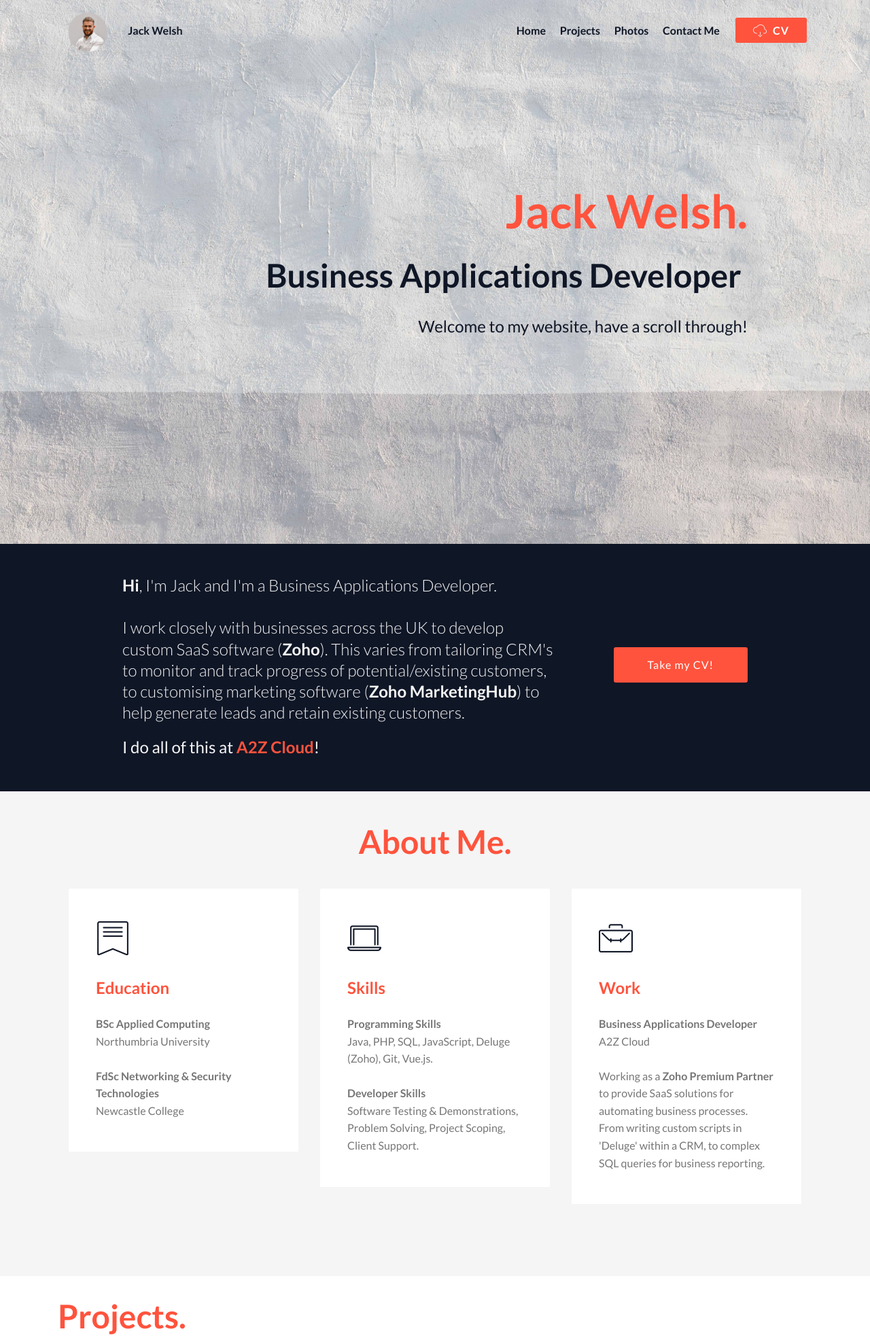
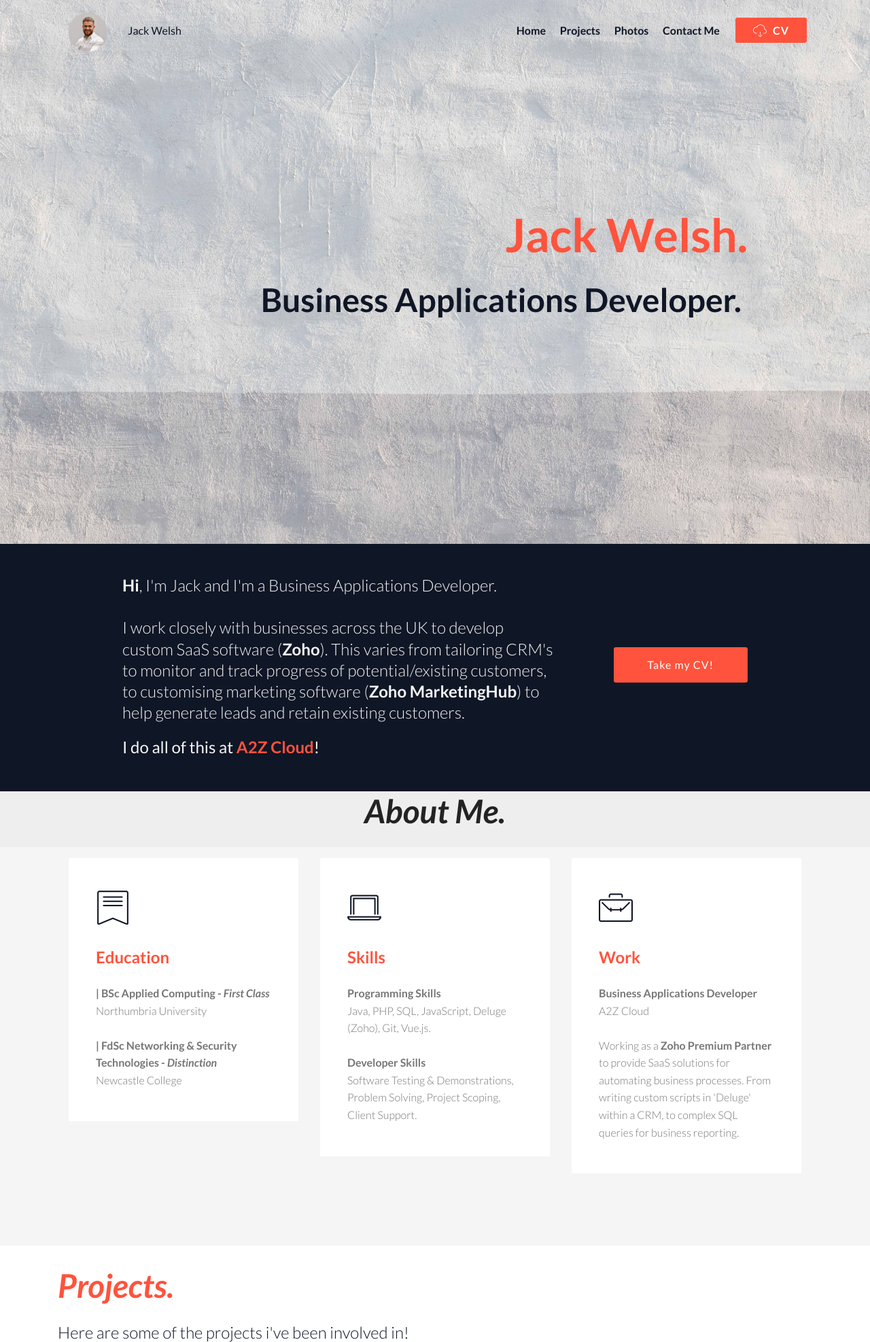
Before and after one commit to JackWelsh15/Personal-Website, a plain HTML site: page home.html in a window 1280 px wide. Shown: the top 1974 px of the page at 68% size. Drawn offline with Linux system fonts and the light colour scheme; files whose address does not match are found by name.

Commit message:
Add files via upload

```diff
--- a/home.html
+++ b/home.html
@@ -65,8 +65,8 @@
                         <img src="assets/images/untitled-1-122x94.png" alt="Mobirise" title="" style="height: 4.6rem;">
                     </a>
                 </span>
-                <span class="navbar-caption-wrap"><a class="navbar-caption text-primary display-4" href="index.html">
-                        Jack Welsh</a></span>
+                <span class="navbar-caption-wrap"><a class="navbar-caption text-primary display-4" href="index.html"><span style="font-weight: normal;">
+                        Jack Welsh</span></a></span>
             </div>
         </div>
         <div class="collapse navbar-collapse" id="navbarSupportedContent">
@@ -85,7 +85,7 @@
     </nav>
 </section>
 
-<section class="engine"><a href="https://mobirise.info/l">free web templates</a></section><section class="header1 cid-rjyOM8494d mbr-fullscreen mbr-parallax-background" id="header1-0">
+<section class="engine"><a href="https://mobirise.info/b">how to create your own website</a></section><section class="header1 cid-rjyOM8494d mbr-fullscreen mbr-parallax-background" id="header1-0">
 
 
 
@@ -96,8 +96,8 @@
         <div class="row justify-content-md-center">
             <div class="mbr-white col-md-10">
                 <h1 class="mbr-section-title align-center mbr-bold pb-3 mbr-fonts-style display-1">Jack Welsh.</h1>
-                <h3 class="mbr-section-subtitle align-center mbr-light pb-3 mbr-fonts-style display-2"><strong>Business Applications Developer&nbsp;</strong></h3>
-                <p class="mbr-text align-center pb-3 mbr-fonts-style display-5">Welcome to my website, have a scroll through!</p>
+                <h3 class="mbr-section-subtitle align-center mbr-light pb-3 mbr-fonts-style display-2"><strong>Business Applications Developer.&nbsp;</strong></h3>
+
 
             </div>
         </div>
@@ -123,7 +123,7 @@
     </div>
 </section>
 
-<section class="header1 cid-rC92BaFrtF" id="header16-1d">
+<section class="header1 cid-rCapFdG2cz" id="header16-x">
 
 
 
@@ -132,8 +132,7 @@
     <div class="container">
         <div class="row justify-content-md-center">
             <div class="col-md-10 align-center">
-                <h1 class="mbr-section-title mbr-bold pb-3 mbr-fonts-style display-2">
-                    About Me.</h1>
+                <h1 class="mbr-section-title mbr-bold pb-3 mbr-fonts-style display-2"><em>About Me.</em></h1>
 
 
 
@@ -156,9 +155,8 @@
                     <span class="mbr-iconfont mbri-bookmark" style="font-size: 50px; color: rgb(15, 22, 38); fill: rgb(15, 22, 38);"></span>
                 </div>
                 <div class="card-box">
-                    <h4 class="card-title py-3 mbr-fonts-style display-5"><strong>
-                        Education</strong></h4>
-                    <p class="mbr-text mbr-fonts-style display-7"><strong>BSc Applied Computing</strong><br>Northumbria University<br><br><strong>FdSc Networking &amp; Security Technologies</strong><br>Newcastle College<br></p>
+                    <h4 class="card-title py-3 mbr-fonts-style display-5"><strong>Education</strong></h4>
+                    <p class="mbr-text mbr-fonts-style display-4"><strong>| BSc Applied Computing -</strong>&nbsp;<em><strong>First Class</strong></em><br>Northumbria University<br><br><strong>| FdSc Networking &amp; Security Technologies -&nbsp;</strong><strong><em>Distinction</em></strong><br>Newcastle College<br></p>
                 </div>
             </div>
 
@@ -169,7 +167,7 @@
                 <div class="card-box">
                     <h4 class="card-title py-3 mbr-fonts-style display-5"><strong>
                         Skills</strong></h4>
-                    <p class="mbr-text mbr-fonts-style display-7"><strong>
+                    <p class="mbr-text mbr-fonts-style display-4"><strong>
                        Programming Skills</strong><br>Java, PHP, SQL, JavaScript, Deluge (Zoho), Git, Vue.js.<br><br><strong>Developer Skills</strong><br>Software Testing &amp; Demonstrations, Problem Solving, Project Scoping, Client Support.</p>
                 </div>
             </div>
@@ -181,7 +179,7 @@
                 <div class="card-box">
                     <h4 class="card-title py-3 mbr-fonts-style display-5"><strong>
                         Work</strong></h4>
-                    <p class="mbr-text mbr-fonts-style display-7"><strong>
+                    <p class="mbr-text mbr-fonts-style display-4"><strong>
                        Business Applications Developer</strong><br>A2Z Cloud<br><br>Working as a <strong>Zoho Premium Partner </strong>to provide SaaS solutions for automating business processes. From writing custom scripts in 'Deluge' within a CRM, to complex SQL queries for business reporting.</p>
                 </div>
             </div>
@@ -201,8 +199,8 @@
 
 
     <div class="container align-center">
-        <h2 class="mbr-section-title pb-3 mbr-fonts-style display-2"><strong>
-            Projects.</strong></h2>
+        <h2 class="mbr-section-title pb-3 mbr-fonts-style display-2"><strong><em>
+            Projects.</em></strong></h2>
         <h3 class="mbr-section-subtitle pb-5 mbr-fonts-style display-5">
             Here are some of the projects i've been involved in!</h3>
 
@@ -288,9 +286,9 @@
         <div class="row">
             <div class="col">
                 <div class="inst">
-                    <h1 class="inst__title align-center mbr-fonts-style display-2"><strong>Instagram.</strong><br></h1>
+                    <h1 class="inst__title align-center mbr-fonts-style display-2"><strong><em>Instagram.</em></strong><br></h1>
                     <div class="inst__content"></div>
-                    <div class="inst__more mbr-section-btn align-center" buttons="0"><a class="btn btn-md display-4 btn-secondary" href="#" data-max-id="2111878728350249020_182066801"><span class="mbri-down mbr-iconfont mbr-iconfont-btn"></span>More</a></div>
+                    <div class="inst__more mbr-section-btn align-center" buttons="0"><a class="btn btn-md btn-secondary display-4" href="#" data-max-id="2111878728350249020_182066801"><span class="mbri-down mbr-iconfont mbr-iconfont-btn"></span>More</a></div>
                 </div>
             </div>
         </div>
@@ -306,7 +304,7 @@
     <div class="container">
         <div class="media-container-row">
             <div class="col-md-8 align-center">
-                <h2 class="pb-3 mbr-fonts-style display-5"><br>© Copyright 2019 Jack Welsh - All Rights Reserved<br><br><br>Contact Me<strong><br></strong></h2>
+                <h2 class="pb-3 mbr-fonts-style display-4"><br>© Copyright 2019 Jack Welsh - All Rights Reserved<br><br>Contact Me<strong><br></strong></h2>
                 <div class="social-list pl-0 mb-0">
                     <a href="mailto:jack.welsh1508@hotmail.com">
                         <span class="px-2 mbr-iconfont mbr-iconfont-social socicon-mail socicon" style="color: rgb(245, 245, 245); fill: rgb(245, 245, 245);"></span>
```
Also changed, not shown: index.html (+16 -18 lines).
